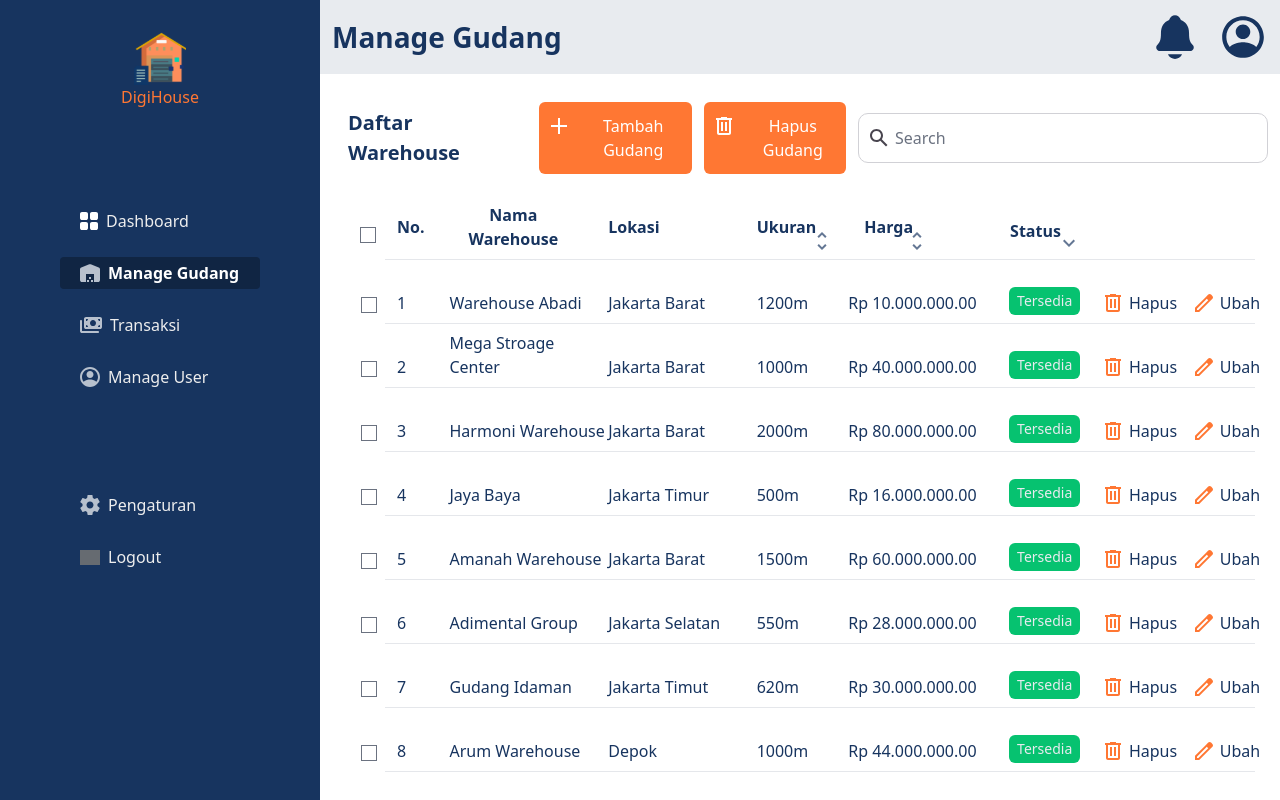
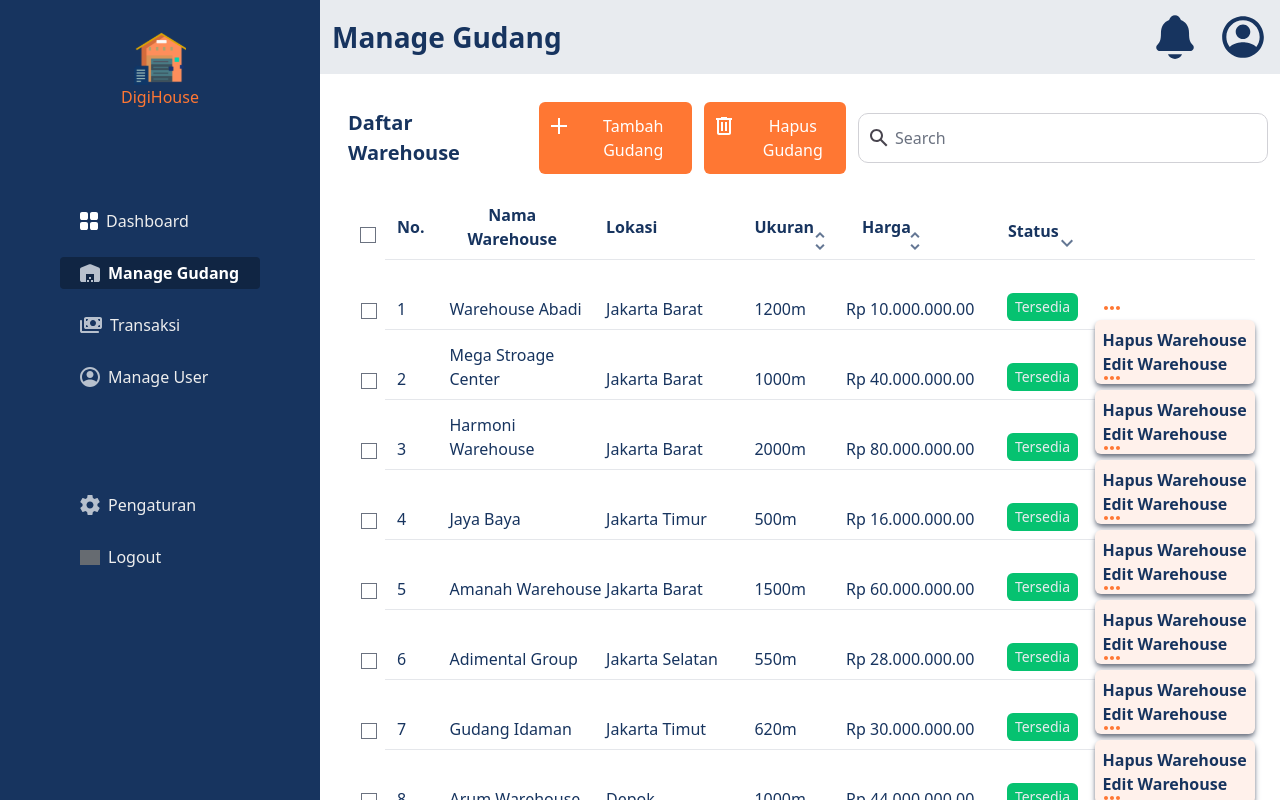
Before and after one commit to Capstone-Tim-12/warehouse-managament-system-fe, a React (Vite) app: page /admin/manage-gudang in a window 1280 px wide. Shown: the top 800 px of the page. Built offline with nearby package versions, Linux system fonts and the light colour scheme; grey boxes are pictures that could not be loaded.

Commit message:
update action table

```diff
--- a/src/components/manage-gudang/WarehouseList.jsx
+++ b/src/components/manage-gudang/WarehouseList.jsx
@@ -2,12 +2,12 @@ import { useNavigate } from "react-router-dom";
 import searchIcon from "../../assets/search-icon.svg";
 import plusIcon from "../../assets/plus-Icons.svg";
 import deleteWhiteIcon from "../../assets/delete(white)-Icons.svg";
-import deleteOrangeIcon from "../../assets/delete(orange)-Icons.svg";
-import editIcon from "../../assets/edit-Icons.svg";
 import arrowBack from "../../assets/arrow-back-left-Icons.svg";
 import arrowNext from "../../assets/arrow-next-right-Icons.svg";
 import arrowTopDown from "../../assets/arrow-top-down-icons.svg";
 import dropDownIcon from "../../assets/icons-dropdown.svg";
+import moreIcon from "../../assets/icons-more.svg";
+import { useState } from "react";
 
 const WarehouseList = () => {
   const dataWarehouse = [
@@ -162,11 +162,11 @@ const WarehouseList = () => {
           </thead>
           <tbody>
             {dataWarehouse.map((item) => (
-              <tr className="h-16 divide-y align-bottom text-cloud-burst-500">
+              <tr className="h-[70px] divide-y align-bottom text-cloud-burst-500">
                 <td className="pb-2">
                   <input type="checkbox" />
                 </td>
-                <td className="pb-2 pl-[12px]">{item?.id}</td>
+                <td className="pb-2 pl-[12px] ">{item?.id}</td>
                 <td className="pb-2">{item?.Name}</td>
                 <td className="pb-2">{item?.Lokasi}</td>
                 <td className="pb-2">{item?.Ukuran}</td>
@@ -176,17 +176,18 @@ const WarehouseList = () => {
                     {item?.Status}
                   </button>
                 </td>
-                <td className="px-0 md:px-5 pb-2">
-                  <button className="flex items-center">
-                    <img className="pr-1" src={deleteOrangeIcon} />
-                    <p className="hidden md:block">Hapus</p>
+                <td className="w-44 relative pr-24">
+                  <button className="px-0 pr-96 md:px-5 pb-2">
+                    <img src={moreIcon} />
                   </button>
-                </td>
-                <td className="pb-2">
-                  <button className="flex items-center">
-                    <img className="pr-1" src={editIcon} />
-                    <p className="hidden md:block">Ubah</p>
-                  </button>
+                  <td
+                    className={`absolute right-0 top-[60px] p-2 rounded-md shadow-md shadow-gray-500 bg-[#FFF1EB] font-semibold`}
+                  >
+                    <div>
+                      <p className="">Hapus Warehouse</p>
+                      <p className="">Edit Warehouse</p>
+                    </div>
+                  </td>
                 </td>
               </tr>
             ))}
```
